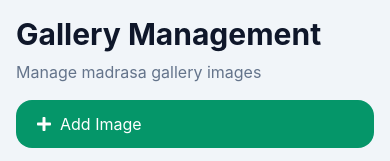
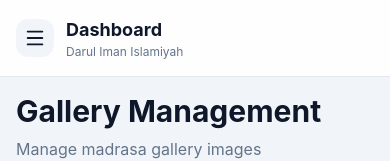
Before and after one commit to Samiul2024/Madrasha, a React (Vite) app: page /dashboard/gallery in a window 390 px wide. Shown: the top 161 px of the page. Built offline with nearby package versions, Linux system fonts and the light colour scheme; no server answers; sample sign-in values are in the browser's storage.

Commit message:
feat(dashboard): implement responsive mobile admin layout and animated sidebar

```diff
--- a/src/components/common/MobileDrawer.jsx
+++ b/src/components/common/MobileDrawer.jsx
@@ -0,0 +1,11 @@
+import React from 'react';
+
+const MobileDrawer = () => {
+    return (
+        <div>
+
+        </div>
+    );
+};
+
+export default MobileDrawer;
--- /dev/null
+++ b/src/components/dashboard/DashboardHeader.jsx
@@ -0,0 +1,76 @@
+import {
+  Menu,
+} from "lucide-react";
+
+const DashboardHeader = ({
+  setOpen,
+}) => {
+  return (
+    <header
+      className="
+        sticky
+        top-0
+        z-30
+        bg-white/90
+        backdrop-blur
+        border-b
+        border-slate-200
+        px-4
+        md:px-6
+        py-4
+        flex
+        items-center
+        justify-between
+      "
+    >
+      <div
+        className="
+          flex
+          items-center
+          gap-3
+        "
+      >
+        <button
+          onClick={() =>
+            setOpen(true)
+          }
+          className="
+            lg:hidden
+            bg-slate-100
+            hover:bg-slate-200
+            transition
+            p-2
+            rounded-xl
+          "
+        >
+          <Menu size={22} />
+        </button>
+
+        <div>
+          <h1
+            className="
+              text-lg
+              md:text-2xl
+              font-bold
+              text-slate-900
+            "
+          >
+            Dashboard
+          </h1>
+
+          <p
+            className="
+              text-xs
+              md:text-sm
+              text-slate-500
+            "
+          >
+            Darul Iman Islamiyah
+          </p>
+        </div>
+      </div>
+    </header>
+  );
+};
+
+export default DashboardHeader;
--- a/src/components/dashboard/DashboardSidebar.jsx
+++ b/src/components/dashboard/DashboardSidebar.jsx
@@ -22,34 +22,31 @@ const links = [
 
   {
     title: "Courses",
-    path:
-      "/dashboard/courses",
+    path: "/dashboard/courses",
     icon: BookOpen,
   },
 
   {
     title: "Notices",
-    path:
-      "/dashboard/notices",
+    path: "/dashboard/notices",
     icon: FileText,
   },
 
   {
     title: "Admissions",
-    path:
-      "/dashboard/admissions",
+    path: "/dashboard/admissions",
     icon: GraduationCap,
   },
 
   {
     title: "Gallery",
-    path:
-      "/dashboard/gallery",
+    path: "/dashboard/gallery",
     icon: Image,
   },
 ];
 
 const DashboardSidebar = () => {
+
   const logout =
     useAuthStore(
       (state) => state.logout
@@ -58,20 +55,22 @@ const DashboardSidebar = () => {
   return (
     <aside
       className="
+        hidden
+        lg:flex
         w-72
         min-h-screen
         bg-emerald-950
         text-white
         p-6
-        hidden
-        lg:flex
         flex-col
+        sticky
+        top-0
       "
     >
       <div className="mb-10">
         <h2
           className="
-            text-2xl
+            text-3xl
             font-bold
           "
         >
@@ -96,6 +95,7 @@ const DashboardSidebar = () => {
         "
       >
         {links.map((link) => {
+
           const Icon =
             link.icon;
 
@@ -103,16 +103,24 @@ const DashboardSidebar = () => {
             <NavLink
               key={link.path}
               to={link.path}
-              className="
+              className={({
+                isActive,
+              }) =>
+                `
                   flex
                   items-center
                   gap-3
                   px-4
                   py-3
                   rounded-xl
-                hover:bg-emerald-800
                   transition
-              "
+                  ${
+                    isActive
+                      ? "bg-emerald-700"
+                      : "hover:bg-emerald-800"
+                  }
+                `
+              }
             >
               <Icon size={20} />
 
--- /dev/null
+++ b/src/components/dashboard/MobileDrawer.jsx
@@ -0,0 +1,216 @@
+import {
+  X,
+  LayoutDashboard,
+  BookOpen,
+  FileText,
+  GraduationCap,
+  Image,
+  LogOut,
+} from "lucide-react";
+
+import {
+  NavLink,
+} from "react-router-dom";
+
+import useAuthStore from "../../features/auth/authStore";
+
+const links = [
+  {
+    title: "Dashboard",
+    path: "/dashboard",
+    icon: LayoutDashboard,
+  },
+
+  {
+    title: "Courses",
+    path: "/dashboard/courses",
+    icon: BookOpen,
+  },
+
+  {
+    title: "Notices",
+    path: "/dashboard/notices",
+    icon: FileText,
+  },
+
+  {
+    title: "Admissions",
+    path: "/dashboard/admissions",
+    icon: GraduationCap,
+  },
+
+  {
+    title: "Gallery",
+    path: "/dashboard/gallery",
+    icon: Image,
+  },
+];
+
+const MobileDrawer = ({
+  open,
+  setOpen,
+}) => {
+
+  const logout =
+    useAuthStore(
+      (state) => state.logout
+    );
+
+  return (
+    <>
+      {/* OVERLAY */}
+      <div
+        onClick={() =>
+          setOpen(false)
+        }
+        className={`
+          fixed
+          inset-0
+          bg-black/40
+          z-40
+          transition-all
+          duration-300
+          lg:hidden
+          ${
+            open
+              ? "opacity-100 visible"
+              : "opacity-0 invisible"
+          }
+        `}
+      />
+
+      {/* DRAWER */}
+      <aside
+        className={`
+          fixed
+          top-0
+          left-0
+          h-screen
+          w-72
+          bg-emerald-950
+          text-white
+          z-50
+          p-6
+          flex
+          flex-col
+          transition-transform
+          duration-300
+          lg:hidden
+          ${
+            open
+              ? "translate-x-0"
+              : "-translate-x-full"
+          }
+        `}
+      >
+        {/* TOP */}
+        <div
+          className="
+            flex
+            items-center
+            justify-between
+            mb-10
+          "
+        >
+          <div>
+            <h2
+              className="
+                text-2xl
+                font-bold
+              "
+            >
+              Darul Iman
+            </h2>
+
+            <p
+              className="
+                text-sm
+                text-emerald-200
+              "
+            >
+              Admin Panel
+            </p>
+          </div>
+
+          <button
+            onClick={() =>
+              setOpen(false)
+            }
+          >
+            <X size={24} />
+          </button>
+        </div>
+
+        {/* LINKS */}
+        <nav
+          className="
+            flex
+            flex-col
+            gap-3
+          "
+        >
+          {links.map((link) => {
+
+            const Icon =
+              link.icon;
+
+            return (
+              <NavLink
+                key={link.path}
+                to={link.path}
+                onClick={() =>
+                  setOpen(false)
+                }
+                className={({
+                  isActive,
+                }) =>
+                  `
+                    flex
+                    items-center
+                    gap-3
+                    px-4
+                    py-3
+                    rounded-xl
+                    transition
+                    ${
+                      isActive
+                        ? "bg-emerald-700"
+                        : "hover:bg-emerald-800"
+                    }
+                  `
+                }
+              >
+                <Icon size={20} />
+
+                {link.title}
+              </NavLink>
+            );
+          })}
+        </nav>
+
+        {/* LOGOUT */}
+        <button
+          onClick={logout}
+          className="
+            mt-auto
+            bg-red-500
+            hover:bg-red-600
+            transition
+            px-4
+            py-3
+            rounded-xl
+            flex
+            items-center
+            gap-3
+          "
+        >
+          <LogOut size={20} />
+
+          Logout
+        </button>
+      </aside>
+    </>
+  );
+};
+
+export default MobileDrawer;
--- a/src/features/dashboard/layouts/DashboardLayout.jsx
+++ b/src/features/dashboard/layouts/DashboardLayout.jsx
@@ -1,25 +1,63 @@
-import DashboardSidebar from "../../../components/dashboard/DashboardSidebar";
+import {
+  useState,
+} from "react";
 
 import {
   Outlet,
 } from "react-router-dom";
 
+import DashboardSidebar from "../../../components/dashboard/DashboardSidebar";
+
+import DashboardHeader from "../../../components/dashboard/DashboardHeader";
+
+import MobileDrawer from "../../../components/dashboard/MobileDrawer";
+
 const DashboardLayout = () => {
+
+  const [open, setOpen] =
+    useState(false);
+
   return (
-    <div className="flex">
+    <div
+      className="
+        min-h-screen
+        bg-slate-100
+        flex
+      "
+    >
+      {/* DESKTOP SIDEBAR */}
       <DashboardSidebar />
 
-      <main
+      {/* MOBILE DRAWER */}
+      <MobileDrawer
+        open={open}
+        setOpen={setOpen}
+      />
+
+      {/* CONTENT */}
+      <div
         className="
           flex-1
+          flex
+          flex-col
           min-h-screen
-          bg-slate-100
-          p-4
-          md:p-8
         "
       >
-        <Outlet />
-      </main>
+        <DashboardHeader
+          setOpen={setOpen}
+        />
+
+        <main
+          className="
+            flex-1
+            p-4
+            md:p-6
+            lg:p-8
+          "
+        >
+          <Outlet />
+        </main>
+      </div>
     </div>
   );
 };
```
Lines whose indentation alone changed are shown as unchanged.
